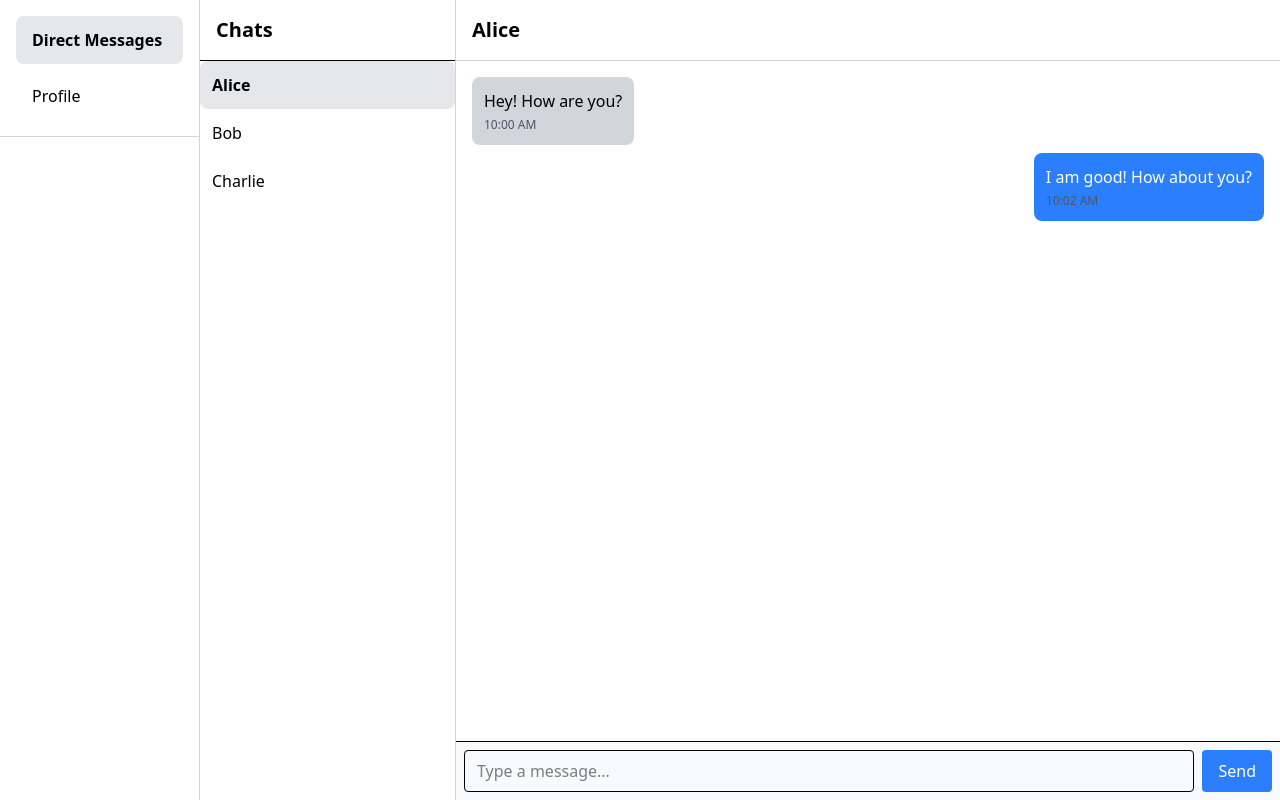
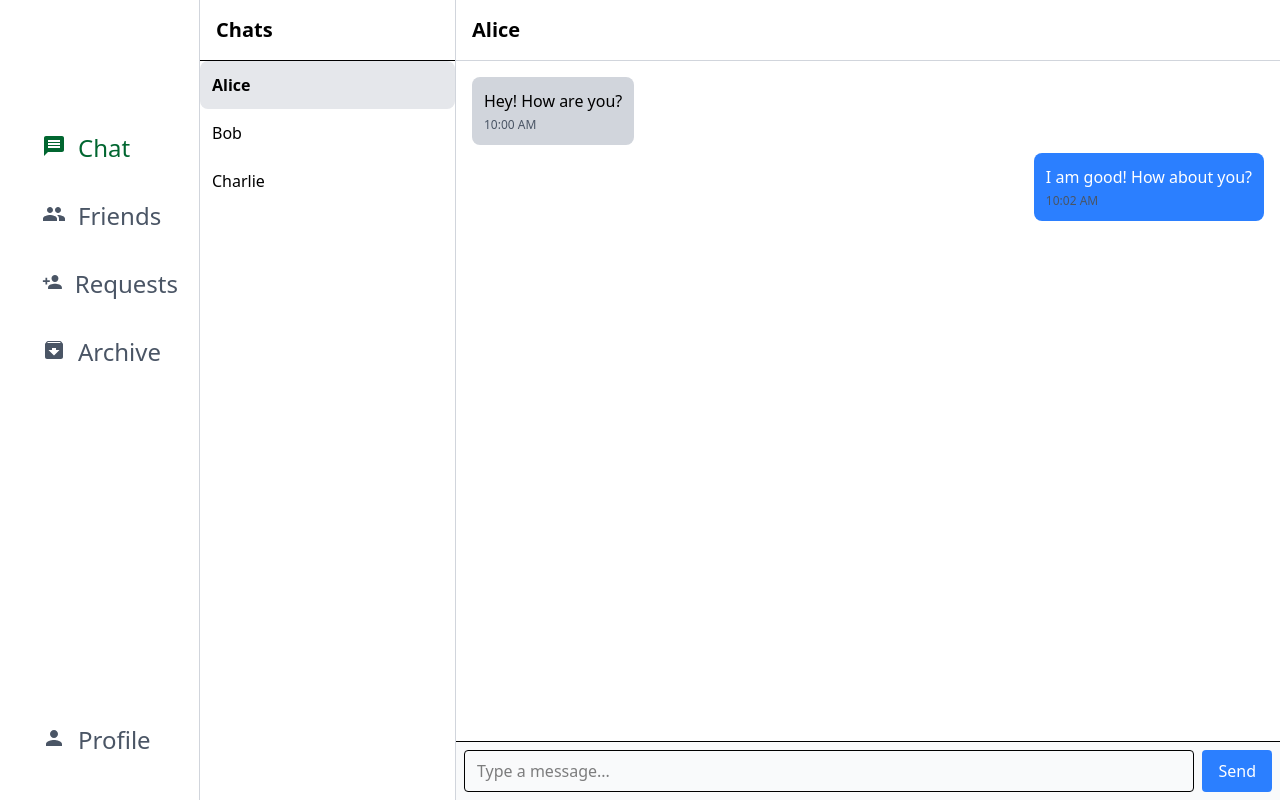
Before and after one commit to UCD-193AB-ws24/Team-20-E2EE, a React (Vite) app in the folder client/: page /home in a window 1280 px wide. Built offline with nearby package versions, Linux system fonts and the light colour scheme.

Commit message:
added Icons to side bar and redesigned side bar

```diff
--- a/client/package.json
+++ b/client/package.json
@@ -16,6 +16,7 @@
     "axios": "^1.7.9",
     "react": "^19.0.0",
     "react-dom": "^19.0.0",
+    "react-icons": "^5.4.0",
     "react-router-dom": "^7.1.5"
   },
   "devDependencies": {
--- a/client/src/App.jsx
+++ b/client/src/App.jsx
@@ -3,6 +3,9 @@ import { Routes, Route } from 'react-router-dom';
 import Home from './pages/Home';
 import Login from './pages/Login';
 import Profile from './pages/Profile';
+import Friends from './pages/Friends';
+import Requests from './pages/Requests';
+import Archive from './pages/Archive';
 
 export default function App() {
   return (
@@ -10,6 +13,9 @@ export default function App() {
       <Route path="/" element={<Login />} />
       <Route path="/home" element={<Home />} />
       <Route path="/profile" element={<Profile />} />
+      <Route path="/friends" element={<Friends />} />
+      <Route path="/requests" element={<Requests />} />
+      <Route path="/archive" element={<Archive />} />
     </Routes>
   );
 }
--- a/client/src/components/Sidebar.jsx
+++ b/client/src/components/Sidebar.jsx
@@ -1,32 +1,70 @@
-
 import React from 'react';
 import { Link, useLocation } from 'react-router-dom';
+import { MdMessage, MdPerson, MdPeople, MdPersonAdd, MdArchive } from 'react-icons/md';
 
 export default function Sidebar() {
   const location = useLocation(); // Get current URL path
 
   return (
-    <div className="w-[15%] min-w-[200px] border-r border-gray-300 flex flex-col">
-      <div className="flex flex-col items-center p-4 border-b border-gray-300">
+    <div className="w-[15%] min-w-[200px] max-w-[250px] border-r border-gray-300 flex flex-col justify-between h-screen">
+      <div className="w-[200px] flex flex-col items-start p-4 mt-[100px] ml-[10px]">
 
         {/* Direct Messages Link */}
         <Link
           to="/home"
-          className={`w-full text-left px-4 py-3 rounded-lg mb-2 transition ${
-            location.pathname === '/home' ? 'bg-gray-200 font-semibold' : 'bg-transparent'
-          } hover:bg-gray-100`}
+          className={`w-full text-left px-4 py-3 rounded-lg mb-2 transition flex items-center text-2xl ${
+            location.pathname === '/home' ? 'text-green-800' : 'text-gray-600'
+          } hover:text-green-800 hover:scale-105`}
         >
-          Direct Messages
+          <MdMessage className={`mr-3 ${location.pathname === '/home' ? 'text-green-800' : 'text-gray-600'}`} />
+          <span className="pt-1 align-middle">Chat</span>
         </Link>
+
+        {/* Friends Link */}
+        <Link
+          to="/friends"
+          className={`w-full text-left px-4 py-3 rounded-lg mb-2 transition flex items-center text-2xl ${
+            location.pathname === '/friends' ? 'text-green-800' : 'text-gray-600'
+          } hover:text-green-800 hover:scale-105`}
+        >
+          <MdPeople className={`mr-3 ${location.pathname === '/friends' ? 'text-green-800' : 'text-gray-600'}`} />
+          <span className="pt-1 align-middle">Friends</span>
+        </Link>
+
+        {/* Requests Link */}
+        <Link
+          to="/requests"
+          className={`w-full text-left px-4 py-3 rounded-lg mb-2 transition flex items-center text-2xl ${
+            location.pathname === '/requests' ? 'text-green-800' : 'text-gray-600'
+          } hover:text-green-800 hover:scale-105`}
+        >
+          <MdPersonAdd className={`mr-3 ${location.pathname === '/requests' ? 'text-green-800' : 'text-gray-600'}`} />
+          <span className="pt-1 align-middle">Requests</span>
+        </Link>
+
+        {/* Archive Link */}
+        <Link
+          to="/archive"
+          className={`w-full text-left px-4 py-3 rounded-lg mb-2 transition flex items-center text-2xl ${
+            location.pathname === '/archive' ? 'text-green-800' : 'text-gray-600'
+          } hover:text-green-800 hover:scale-105`}
+        >
+          <MdArchive className={`mr-3 ${location.pathname === '/archive' ? 'text-green-800' : 'text-gray-600'}`} />
+          <span className="pt-1 align-middle">Archive</span>
+        </Link>
+      </div>
+
+      <div className="w-[200px] flex flex-col items-start p-4 mb-4 ml-[10px]">
 
         {/* Profile Link */}
         <Link
           to="/profile"
-          className={`w-full text-left px-4 py-3 rounded-lg transition ${
-            location.pathname === '/profile' ? 'bg-gray-200 font-semibold' : 'bg-transparent'
-          } hover:bg-gray-100`}
+          className={`w-full text-left px-4 py-3 rounded-lg transition flex items-center text-2xl ${
+            location.pathname === '/profile' ? 'text-green-800' : 'text-gray-600'
+          } hover:text-green-800 hover:scale-105`}
         >
-          Profile
+          <MdPerson className={`mr-3 ${location.pathname === '/profile' ? 'text-green-800' : 'text-gray-600'}`} />
+          <span className="pt-1">Profile</span>
         </Link>
       </div>
     </div>
--- /dev/null
+++ b/client/src/pages/Archive.jsx
@@ -0,0 +1,17 @@
+import React from 'react';
+import Sidebar from '../components/Sidebar';
+
+export default function Archive() {
+  return (
+    <div className="h-screen flex">
+      {/* LEFT SIDEBAR */}
+      <Sidebar />
+
+      {/* ARCHIVE CONTENT */}
+      <div className="flex-1 flex flex-col items-center justify-center">
+        <h1 className="text-3xl font-bold text-blue-500">Archive Page</h1>
+        <p className="text-lg text-gray-600 mt-4">Your archived messages go here...</p>
+      </div>
+    </div>
+  );
+}
--- /dev/null
+++ b/client/src/pages/Friends.jsx
@@ -0,0 +1,17 @@
+import React from 'react';
+import Sidebar from '../components/Sidebar';
+
+export default function Friends() {
+  return (
+    <div className="h-screen flex">
+      {/* LEFT SIDEBAR */}
+      <Sidebar />
+
+      {/* FRIENDS CONTENT */}
+      <div className="flex-1 flex flex-col items-center justify-center">
+        <h1 className="text-3xl font-bold text-blue-500">Friends Page</h1>
+        <p className="text-lg text-gray-600 mt-4">Your friends list goes here...</p>
+      </div>
+    </div>
+  );
+}
--- /dev/null
+++ b/client/src/pages/Requests.jsx
@@ -0,0 +1,17 @@
+import React from 'react';
+import Sidebar from '../components/Sidebar';
+
+export default function Requests() {
+  return (
+    <div className="h-screen flex">
+      {/* LEFT SIDEBAR */}
+      <Sidebar />
+
+      {/* REQUESTS CONTENT */}
+      <div className="flex-1 flex flex-col items-center justify-center">
+        <h1 className="text-3xl font-bold text-blue-500">Requests Page</h1>
+        <p className="text-lg text-gray-600 mt-4">Your friend requests go here...</p>
+      </div>
+    </div>
+  );
+}
```
Also changed, not shown: 1 other file (tests, documents, lock files or other folders).
